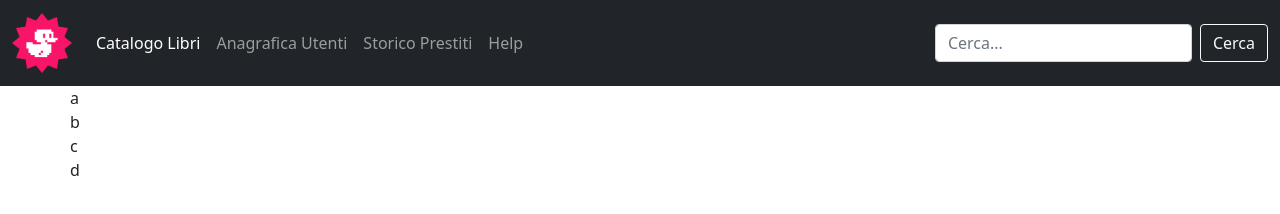
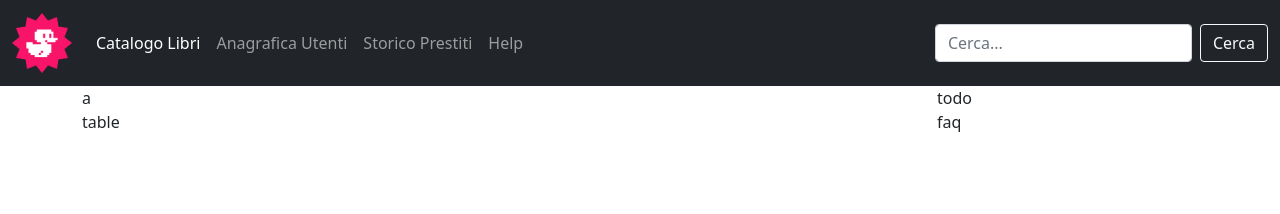
Before and after one commit to MichelangeloCaltagirone/html-css-bootstrap-dashboard, a plain HTML site: page index.html in a window 1280 px wide. Drawn offline with nearby package versions, Linux system fonts and the light colour scheme.

Commit message:
Add the macro structure of main

```diff
--- a/index.html
+++ b/index.html
@@ -54,10 +54,14 @@
     <main>
 
         <div class="container">
-            <div class="row">a</div>
-            <div class="row">b</div>
-            <div class="row">c</div>
-            <div class="row">d</div>
+            <div class="row row-cols-1 row-cols-lg-2">
+                <div class="col col-lg-9">
+                    a <br> table
+                </div>
+                <div class="col col-lg-3">
+                    todo <br> faq
+                </div>
+            </div>
         </div>
 
     </main>
```
